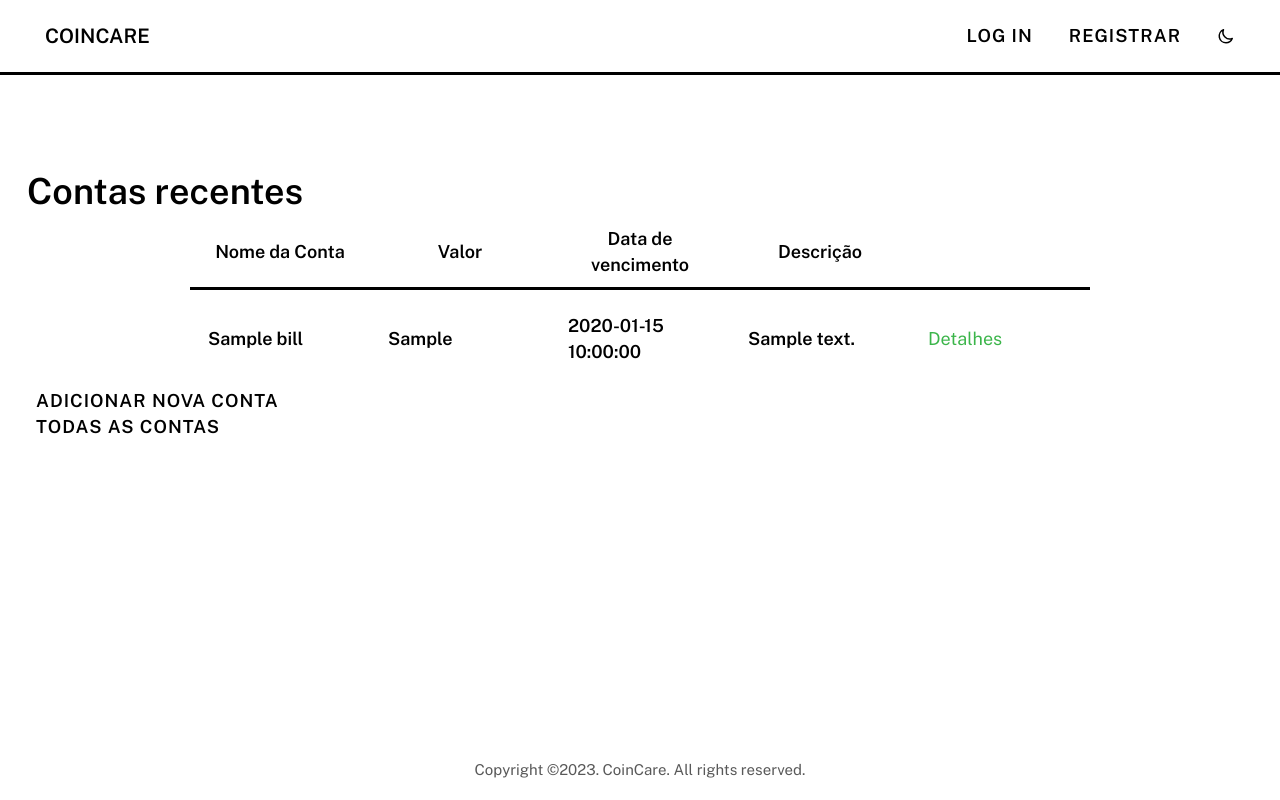
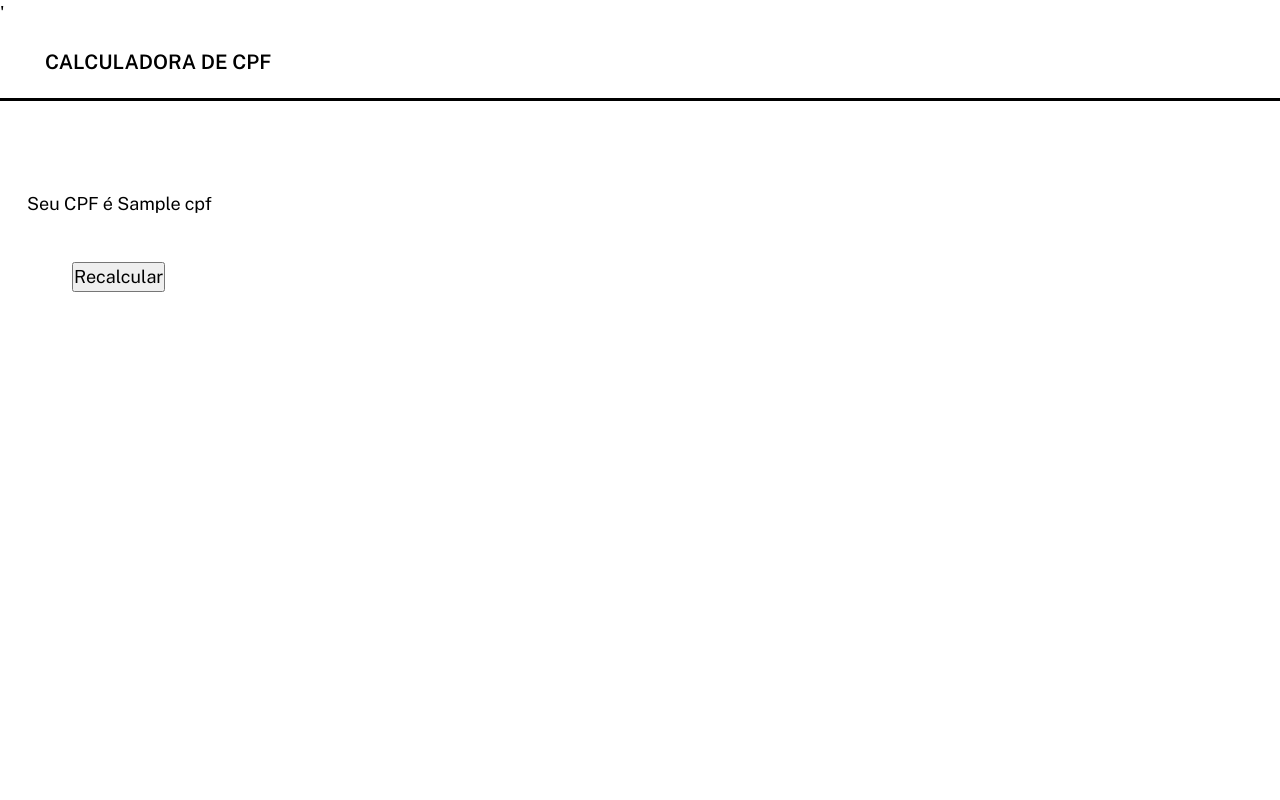
Before and after one commit to gabmats-creator/calculadora-de-cpf, a Flask app: template templates/index.html in a window 1280 px wide. Run offline with Flask 3, Linux system fonts and the light colour scheme; the template is opened without the code that fills it: values that come from a table or form of the project are taken from there, most other values are stand-ins (such as "Sample title", 1, 10 or a date in 2020).

Commit message:
feat: alteração no projeto

```diff
--- a/app.py
+++ b/app.py
@@ -1,7 +1,6 @@
 from flask import Flask, render_template, url_for, request, session, redirect, flash, current_app
 from dataclasses import asdict
-from forms import BillForm, RegisterForm, LoginForm
-from models import Bill, User
+from forms import CpfForm
 from pymongo import MongoClient
 from passlib.hash import pbkdf2_sha256
 from datetime import datetime
@@ -14,135 +13,45 @@ def create_app():
     app.config["SECRET_KEY"] = os.environ.get(
         "SECRET_KEY", "pf9Wkove4IKEAXvy-cQkeDPhv9Cb3Ag-wyJILbq_dFz"
     )
-    app.config["MONGODB_URI"] = os.environ.get("MONGODB_URI")
-    app.db = MongoClient(app.config["MONGODB_URI"]).get_default_database()
 
-    def login_required(route):
-        @functools.wraps(route)
-        def route_wrapper(*args, **kwargs):
-            if session.get("email") is None:
-                return redirect(url_for(".login"))
+    def calcular_digitos_verificadores(cpf_base):
+        # Calcula o primeiro dígito verificador
+        soma = 0
+        peso = 10
+        for digito in cpf_base:
+            soma += int(digito) * peso
+            peso -= 1
 
-            return route(*args, **kwargs)
+        resto = soma % 11
+        primeiro_digito = 0 if resto < 2 else 11 - resto
 
-        return route_wrapper
+        # Adiciona o primeiro dígito verificador ao CPF base
+        cpf_base += str(primeiro_digito)
 
-    @app.route("/")
-    @login_required
+        # Calcula o segundo dígito verificador
+        soma = 0
+        peso = 11
+        for digito in cpf_base:
+            soma += int(digito) * peso
+            peso -= 1
+
+        resto = soma % 11
+        segundo_digito = 0 if resto < 2 else 11 - resto
+
+        # Adiciona o segundo dígito verificador ao CPF completo
+        cpf_completo = cpf_base + str(segundo_digito)
+
+        return cpf_completo
+
+
+    @app.route("/", methods=["GET", "POST"])
     def index():
-        user_data = current_app.db.users.find_one({"email": session["email"]})
-        user = User(**user_data)
-        bills_data = current_app.db.bills.find({"_id": {"$in": user.bills}}).sort([("insertDate", -1)]).limit(3)
-        bill = [Bill(**bill) for bill in bills_data]
-        return render_template('index.html', title="Coincare - Início", bill_data=bill)
-
-    @app.route("/contas")
-    @login_required
-    def bills_to_pay():
-        user_data = current_app.db.users.find_one({"email": session["email"]})
-        user = User(**user_data)
-        bills_data = current_app.db.bills.find({"_id": {"$in": user.bills}})
-        bill = [Bill(**bill) for bill in bills_data]
-        return render_template('bills_to_pay.html', title="Coincare - Contas a Pagar", bill_data=bill)
-
-    @app.get("/conta/<string:_id>")
-    def bill(_id: str):
-        bill_data = current_app.db.bills.find_one({"_id": _id})
-        bill = Bill(**bill_data)
-        return render_template("bill_details.html", bill=bill)
-
-    @app.get("/toggle-theme")
-    def toggle_theme():
-        current_theme = session.get("theme")
-        if current_theme == "dark":
-            session["theme"] = "light"
-        else:
-            session["theme"] = "dark"
-
-        return redirect(request.args.get("current_page"))
-
-    @app.route("/registrar", methods=["GET", "POST"])
-    def register():
-        if session.get("email"):
-            return redirect(url_for(".index"))
-        form = RegisterForm()
-
+        cpf = None
+        form = CpfForm()
+        if request.form.get("Recalcular"):
+            return render_template('index.html', title="Calculadora de CPF", cpf=None, form=form)
         if form.validate_on_submit():
-            if current_app.db.users.find_one({"email": form.email.data}):
-                flash("Este email já está em uso", category="danger")
-                return redirect(url_for(".register"))
-            else:
-                user = User(
-                    _id=uuid.uuid4().hex,
-                    email=form.email.data,
-                    password=pbkdf2_sha256.hash(form.password.data),
-                )
-
-                current_app.db.users.insert_one(asdict(user))
-
-                flash("Usuário registrado com sucesso!!")
-
-                return redirect(url_for(".login"))
-
-        return render_template("register.html", title="CoinCare - Registrar", form=form)
-
-    @app.route("/logout")
-    def logout():
-        current_theme = session.get("theme")
-        session["theme"] = current_theme
-        del session["user_id"]
-        del session["email"]
-
-        return redirect(url_for(".login"))
-
-    @app.route("/add", methods=["GET", "POST"])
-    @login_required
-    def add_bill():
-        form = BillForm()
-
-        if form.validate_on_submit():
-            expire_date = str(form.expire_date.data)
-            expire_formatted = datetime.strptime(expire_date, '%Y-%m-%d').strftime("%d-%m-%Y")
-            insertion_date = datetime.today().strftime("%d-%m-%Y")
-            description = "" if not form.description.data else form.description.data
-            bill = Bill(
-                _id=uuid.uuid4().hex,
-                billName=form.bill_name.data,
-                billValue=form.bill_value.data,
-                expireDate=expire_formatted,
-                description=description,
-                insertDate=insertion_date
-            )
-            current_app.db.bills.insert_one(asdict(bill))
-            current_app.db.users.update_one(
-                {"_id": session["user_id"]}, {"$push": {"bills": bill._id}}
-            )
-
-            return redirect(url_for(".index"))
-
-        return render_template("new_bill.html", title="CoinCare - Adicionar Conta", form=form)
-
-    @app.route("/login", methods=["GET", "POST"])
-    def login():
-        if session.get("email"):
-            return redirect(url_for(".index"))
-
-        form = LoginForm()
-
-        if form.validate_on_submit():
-            user_data = current_app.db.users.find_one({"email": form.email.data})
-            if not user_data:
-                flash("Dados de login incorretos", category="danger")
-                return redirect(url_for(".login"))
-            user = User(**user_data)
-
-            if user and pbkdf2_sha256.verify(form.password.data, user.password):
-                session["user_id"] = user._id
-                session["email"] = user.email
-
-                return redirect(url_for(".index"))
-            print("chegou aqui")
-            flash("Dados de login incorretos", category="danger")
-        return render_template("login.html", title="CoinCare - Login", form=form)
+            cpf = calcular_digitos_verificadores(form.cpf.data)
+        return render_template('index.html', title="Calculadora de CPF", cpf=cpf, form=form)
 
     return app
--- a/forms.py
+++ b/forms.py
@@ -2,23 +2,7 @@ from flask_wtf import FlaskForm
 from wtforms import StringField, FloatField, SubmitField, IntegerField, DateField, PasswordField, SelectField
 from wtforms.validators import InputRequired, NumberRange, Email, Length, EqualTo
 
-class BillForm(FlaskForm):
-    bill_name = StringField("Nome da conta a pagar", validators=[InputRequired(message="Esse campo é obrigatório")])
-    bill_value = FloatField("Valor da conta", validators=[InputRequired(message="Esse campo é obrigatório")])
-    expire_date = DateField("Data de vencimento", validators=[InputRequired(message="Esse campo é obrigatório")])
-    description = StringField("Descrição")
-
-    opcoes = [('', 'Selecione uma opção'), ('mensal', 'Mensal'), ('anual', 'Anual'), ('uma vez', 'Uma vez')]
-    frequence = SelectField('Recorrência', choices=opcoes)
-    submit = SubmitField("Registrar")
-
-class RegisterForm(FlaskForm):
-    email = StringField("E-mail", validators=[InputRequired(message="Esse campo é obrigatório"), Email()])
-    password = PasswordField("Senha", validators=[InputRequired(message="Esse campo é obrigatório"), Length(min=4, max=20, message="Sua senha deve ter entre 4 e 20 caracteres")])
-    confirm_password = PasswordField("Confirme sua senha", validators=[InputRequired(message="Esse campo é obrigatório"), EqualTo("password", message="Suas senhas devem ser iguais")])
-    submit = SubmitField("Registrar")
-
-class LoginForm(FlaskForm):
-    email = StringField("E-mail", validators=[InputRequired(message="Esse campo é obrigatório"), Email()])
-    password = PasswordField("Senha", validators=[InputRequired(message="Esse campo é obrigatório"), Length(min=4, max=20, message="Sua senha deve ter entre 4 e 20 caracteres")])
-    submit = SubmitField("Fazer login")
+class CpfForm(FlaskForm):
+    cpf = StringField("Informe o CPF", validators=[InputRequired(message="Esse campo é obrigatório")])
+    submit = SubmitField("Calcular")
+    reset = SubmitField("Calcular Novamente")
--- a/requirements.txt
+++ b/requirements.txt
@@ -1,10 +1,4 @@
 flask
-pymongo
 python-dotenv
 gunicorn
-flask_pymongo
-bcrypt
 flask-wtf
-flask-security
-email_validator
-passlib
--- a/static/css/bills.css
+++ /dev/null
@@ -1,37 +0,0 @@
-.table {
-    max-width: 50rem;
-    width: 100%;
-    margin: 0 auto;
-    border-spacing: 0;
-}
-
-.table__cell {
-    padding: 1.25rem 1rem;
-}
-
-.table__cell--header {
-    text-align: center;
-    padding: 0.5rem 1rem;
-    border-bottom: var(--border);
-}
-
-.table__element {
-    font-weight: 600;
-}
-
-.table__link {
-    color: var(--accent-colour-2);
-    text-decoration: none;
-}
-
-.table__link:hover {
-    color: var(--accent-colour);
-    text-decoration: underline;
-    text-decoration-color: var(--accent-colour);
-}
-
-.table__empty {
-    display: block;
-    text-align: center;
-    font-size: 1rem;
-}
--- a/templates/index.html
+++ b/templates/index.html
@@ -1,64 +1,38 @@
+{% from "macros/fields.html" import render_text_field %}
+
 {% extends "layout.html" %}
 
 {% block head_content %}
     <link rel="stylesheet" href="{{ url_for('static', filename='css/bills.css') }}">
+    <link rel="stylesheet" href="{{ url_for('static', filename='css/forms.css') }}">'
 {% endblock %}
 
 {% block main_content %}
-    <h1>Contas recentes</h1>
-    {% if bill_data %}
-        <table class="table">
-            <colgroup>
-                <col style="width: 20%">
-                <col style="width: 20%">
-                <col style="width: 20%">
-                <col style="width: 20%">
-                <col style="width: 20%">
-            </colgroup>
+    {% if not cpf %}
+        <form name="register" method="post" novalidate class="form">
+            {% with messages = get_flashed_messages(with_categories=true) %}
+                {% for category, message in messages %}
+                    <span class="form__flash form__flash--{{ category }}">{{ message }}</span>
+                {% endfor %}
+            {% endwith %}
 
-            <thead>
-                <th class="table__cell table__cell--header">Nome da Conta</th>
-                <th class="table__cell table__cell--header">Valor</th>
-                <th class="table__cell table__cell--header">Data de vencimento</th>
-                <th class="table__cell table__cell--header">Descrição</th>
-                <th class="table__cell table__cell--header"></th>
-            </thead>
-            <tbody>
-                {% for bill in bill_data %}
-                    <tr>
-                        <td class="table__cell">
-                            <p class="table__element">{{ bill.billName }}</p>
-                        </td>
-                        <td class="table__cell">
-                            <p class="table__element">{{ bill.billValue }}</p>
-                        </td>
-                        <td class="table__cell">
-                            <p class="table__element">{{ bill.expireDate }}</p>
-                        </td>
-                        <td class="table__cell">
-                            <p class="table__element">{{ bill.description }}</p>
-                        </td>
-                        <td class="table__cell">
-                            <a href="{{ url_for('bill', _id=bill._id) }}" class="table__link">Detalhes</a>
-                        </td>
-                    </tr>
-                {% endfor %}
-            </tbody>
-        </table>
+
+            <div class="form__container">
+                {{ form.hidden_tag() }}
+                {{ render_text_field(form.cpf, placeholder="CPF") }}
+                <div>
+                    {{ form.submit(class_="button button--form") }}
+                </div>
+            </div>
+        </form>
     {% else %}
-        <p class="table__empty">Não há contas recentes a exibir, <a class="table__link" href="{{ url_for('add_bill') }}" >adicione uma nova conta</a> para poder visualizá-la</p>
+        <p>Seu CPF é {{ cpf }}</p>
+        <div class="form__container">
+            <form method="POST">
+                <input type="hidden" name="Recalcular" value="Recalcular">
+                <button type="submit">Recalcular</button>
+            </form>
+        </div>
     {% endif %}
-    <a
-        href="{{ url_for('add_bill') }}"
-        class="nav__link"
-    >
-        <span class="nav__item">Adicionar nova conta</span>
-    </a>
-    <a
-        href="{{ url_for('bills_to_pay') }}"
-        class="nav__link"
-    >
-        <span class="nav__item">Todas as contas</span>
-    </a>
 
 {% endblock %}
--- a/templates/layout.html
+++ b/templates/layout.html
@@ -7,7 +7,7 @@
         <meta charset="UTF-8" />
         <meta name="viewport" content="width=device-width, initial-scale=1.0" />
         <meta http-equiv="X-UA-Compatible" content="ie=edge" />
-        <title>{{ title | default('CoinCare') }}</title>
+        <title>{{ title | default('Amo a Tânia') }}</title>
         <link href="https://fonts.googleapis.com/css?family=Public+Sans:400,600&display=swap" rel="stylesheet">
         <link rel="stylesheet" href="{{ url_for('static', filename='css/reset.css') }}" />
         <link rel="stylesheet" href="{{ url_for('static', filename='css/main.css') }}" />
--- a/templates/macros/footer.html
+++ b/templates/macros/footer.html
@@ -1,5 +1,4 @@
 {% macro footer() %}
 <footer class="footer">
-    <small>Copyright &copy;2023. CoinCare. All rights reserved.</small>
 </footer>
 {% endmacro %}
--- a/templates/macros/nav.html
+++ b/templates/macros/nav.html
@@ -1,48 +1,10 @@
-{% from "macros/svgs.html" import moon, sun %}
-
 {% macro header(email, theme) %}
 <header class="header">
     <div class="nav-container">
         <a href="{{ url_for('index' )}}" class="header__logo">
-            <span class="logo__name">CoinCare</span>
+            <span class="logo__name">Calculadora de CPF</span>
         </a>
         <nav class="nav">
-            {% if not email %}
-                <a
-                    href="{{ url_for('login') }}"
-                    class="nav__link"
-                >
-                    <span class="nav__item">Log in</span>
-                </a>
-                <a
-                    href="{{ url_for('register') }}"
-                    class="nav__link"
-                >
-                    <span class="nav__item">Registrar</span>
-                </a>
-            {% else %}
-                <a
-                    href="{{ url_for('index') }}"
-                    class="nav__link"
-                >
-                    <span class="nav__item">Início</span>
-                </a>
-                <a
-                    href="{{ url_for('logout') }}"
-                    class="nav__link"
-                >
-                    <span class="nav__item">Sair</span>
-                </a>
-            {% endif %}
-            <a href="{{ url_for('toggle_theme', current_page=request.path) }}" class="nav__link">
-                <span class="nav__item">
-                    {% if theme == "dark" %}
-                        {{ sun("nav__icon") }}
-                    {% else %}
-                        {{ moon("nav__icon") }}
-                    {% endif %}
-                </span>
-            </a>
         </nav>
     </div>
 </header>
--- a/templates/macros/svgs.html
+++ /dev/null
@@ -1,23 +0,0 @@
-{% macro star(class_) %}
-<svg xmlns="http://www.w3.org/2000/svg" class="{{ class_ }}" viewBox="0 0 24 24" stroke="currentColor">
-  <path stroke-linecap="round" stroke-linejoin="round" stroke-width="2" d="M11.049 2.927c.3-.921 1.603-.921 1.902 0l1.519 4.674a1 1 0 00.95.69h4.915c.969 0 1.371 1.24.588 1.81l-3.976 2.888a1 1 0 00-.363 1.118l1.518 4.674c.3.922-.755 1.688-1.538 1.118l-3.976-2.888a1 1 0 00-1.176 0l-3.976 2.888c-.783.57-1.838-.197-1.538-1.118l1.518-4.674a1 1 0 00-.363-1.118l-3.976-2.888c-.784-.57-.38-1.81.588-1.81h4.914a1 1 0 00.951-.69l1.519-4.674z" />
-</svg>
-{% endmacro %}
-
-{% macro pencil(class_) %}
-<svg xmlns="http://www.w3.org/2000/svg" class="{{ class_ }}" fill="none" viewBox="0 0 24 24" stroke="currentColor">
-  <path stroke-linecap="round" stroke-linejoin="round" stroke-width="2" d="M15.232 5.232l3.536 3.536m-2.036-5.036a2.5 2.5 0 113.536 3.536L6.5 21.036H3v-3.572L16.732 3.732z" />
-</svg>
-{% endmacro %}
-
-{% macro moon(class_) %}
-<svg xmlns="http://www.w3.org/2000/svg" class="{{ class_ }}" fill="none" viewBox="0 0 24 24" stroke="currentColor">
-  <path stroke-linecap="round" stroke-linejoin="round" stroke-width="2" d="M20.354 15.354A9 9 0 018.646 3.646 9.003 9.003 0 0012 21a9.003 9.003 0 008.354-5.646z" />
-</svg>
-{% endmacro %}
-
-{% macro sun(class_) %}
-<svg xmlns="http://www.w3.org/2000/svg" class="{{ class_ }}" fill="none" viewBox="0 0 24 24" stroke="currentColor">
-  <path stroke-linecap="round" stroke-linejoin="round" stroke-width="2" d="M12 3v1m0 16v1m9-9h-1M4 12H3m15.364 6.364l-.707-.707M6.343 6.343l-.707-.707m12.728 0l-.707.707M6.343 17.657l-.707.707M16 12a4 4 0 11-8 0 4 4 0 018 0z" />
-</svg>
-{% endmacro %}
```
Also changed, not shown: models.py (deleted, +0 -18 lines), static/css/bills_to_pay.css (deleted, +0 -33 lines), static/css/signup.css (deleted, +0 -39 lines), templates/bill_details.html (deleted, +0 -13 lines), templates/bills_to_pay.html (deleted, +0 -50 lines), templates/login.html (deleted, +0 -32 lines), templates/new_bill.html (deleted, +0 -24 lines), templates/register.html (deleted, +0 -33 lines), static/css/movie_details.css (deleted), 1 other file.
